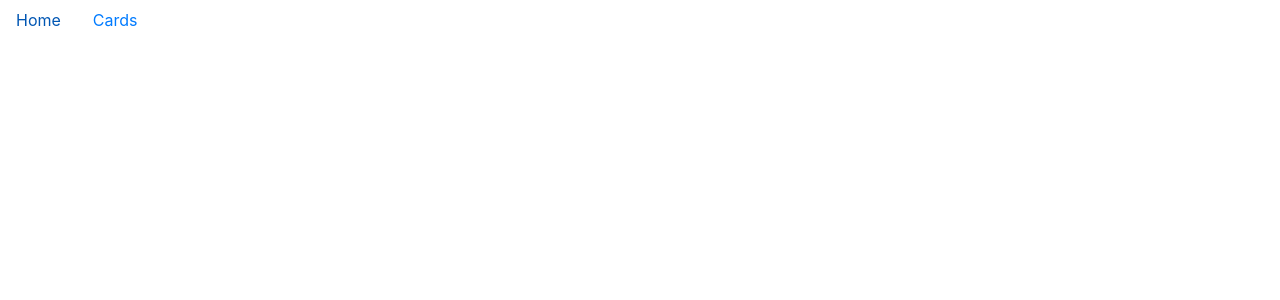
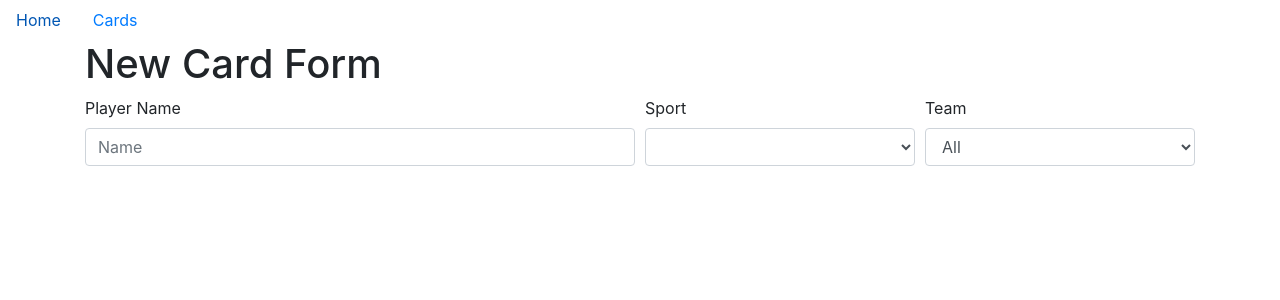
Before and after one commit to koreynichols/sports-cards, an Angular app: page /create in a window 1280 px wide. Before the commit this address led to /. Shown: the top 300 px of the page. Built offline with nearby package versions, Linux system fonts and the light colour scheme.

Commit message:
team search only show teams from sport selected

```diff
--- a/src/app/app-routing.module.ts
+++ b/src/app/app-routing.module.ts
@@ -3,10 +3,12 @@ import { RouterModule, Routes } from '@angular/router';
 
 import { CardComponent } from './card/card.component';
 import { CardDetailComponent } from './card-detail/card-detail.component';
+import { CreateCardComponent } from './create-card/create-card.component';
 
 const routes: Routes = [
    { path: '', component: CardComponent},
-   { path: 'card/:id', component: CardDetailComponent}
+   { path: 'card/:id', component: CardDetailComponent},
+   { path: 'create', component: CreateCardComponent}
 ];
 
 @NgModule({
--- a/src/app/app.module.ts
+++ b/src/app/app.module.ts
@@ -7,12 +7,14 @@ import { AppComponent } from './app.component';
 import { AppRoutingModule } from './app-routing.module';
 import { CardComponent } from './card/card.component';
 import { CardDetailComponent } from './card-detail/card-detail.component';
+import { CreateCardComponent } from './create-card/create-card.component';
 
 @NgModule({
   declarations: [
     AppComponent,
     CardComponent,
-    CardDetailComponent
+    CardDetailComponent,
+    CreateCardComponent
   ],
   imports: [
     BrowserModule,
--- a/src/app/card/card.component.html
+++ b/src/app/card/card.component.html
@@ -1,5 +1,8 @@
 <div class="container">
   <h1 class="text-center">Card List</h1>
+  <div class="row">
+    <button class="btn btn-primary mx-auto btn-lg" [routerLink]="['/create/']">New Card</button>
+  </div>
   <form>
    <div class="form-row">
       <div class="form-group col-md-6">
@@ -58,7 +61,7 @@
         <td class="align-middle">{{card.firstName}}</td>
         <td class="align-middle">{{card.lastName}}</td>
         <td class="align-middle">{{card.teamCity}} {{card.teamNickname}}</td>
-        <td class="align-middle"><button class="btn btn-primary" [routerLink]="['/card/', card.id]">Details</button></td>
+        <td class="align-middle"><button class="btn btn-info" [routerLink]="['/card/', card.id]">Details</button></td>
       </tr>
     </tbody>
   </table>
--- a/src/app/card/card.component.ts
+++ b/src/app/card/card.component.ts
@@ -18,7 +18,8 @@ export class CardComponent implements OnInit {
   sports = SPORTS;
   teams = TEAMS;
   isDisabled: Boolean = true;
-  selectedSport: String = '';
+  selectedSport: String = 'All';
+  selectedTeam: String = 'All';
 
   constructor(private cardService: CardService) { }
 
@@ -38,9 +39,11 @@ export class CardComponent implements OnInit {
 
   getTeamNames(sport) {
     if (sport === 'All') {
+      this.selectedTeam = 'All';
       this.isDisabled = true;
     } else {
       this.isDisabled = false;
+      this.teams = TEAMS.filter(team => team.sport === this.selectedSport);
     }
   }
 
--- /dev/null
+++ b/src/app/create-card/create-card.component.html
@@ -0,0 +1,25 @@
+<div class="container">
+  <h1>New Card Form</h1>
+  <form>
+    <div class="form-row">
+        <div class="form-group col-md-6">
+          <label for="Name">Player Name</label>
+          <input type="text" class="form-control" id="Name" placeholder="Name">
+        </div>
+        <div class="form-group col-md-3">
+            <label for="inputSport">Sport</label>
+            <select id="inputSport" class="form-control" [(ngModel)]="selectedSportMod" name="selectedSport">
+              <option selected>All</option>
+              <option *ngFor="let sport of sports">{{ sport.sport }}</option>
+            </select>
+        </div>
+        <div class="form-group col-md-3">
+            <label for="inputTeam">Team</label>
+            <select id="inputTeam" class="form-control" [disabled]="isDisabled">
+              <option selected>All</option>
+              <option *ngFor="let team of teams">{{ team.teamCity }} {{ team.teamNickname }}</option>
+            </select>
+        </div>
+      </div>
+  </form>
+</div>
--- /dev/null
+++ b/src/app/create-card/create-card.component.ts
@@ -0,0 +1,15 @@
+import { Component, OnInit } from '@angular/core';
+
+@Component({
+  selector: 'app-create-card',
+  templateUrl: './create-card.component.html',
+  styleUrls: ['./create-card.component.css']
+})
+export class CreateCardComponent implements OnInit {
+
+  constructor() { }
+
+  ngOnInit() {
+  }
+
+}
--- a/src/app/mocks/mock-teams.ts
+++ b/src/app/mocks/mock-teams.ts
@@ -196,7 +196,7 @@ export const TEAMS: Teams[] = [
     {
         id: 33,
         sport: 'Basketball',
-        teamCity: 'Brookolyn',
+        teamCity: 'Brooklyn',
         teamNickname: 'Nets'
     },
     {
```
Also changed, not shown: src/app/create-card/create-card.component.css (added), 1 other file (tests, documents, lock files or other folders).
